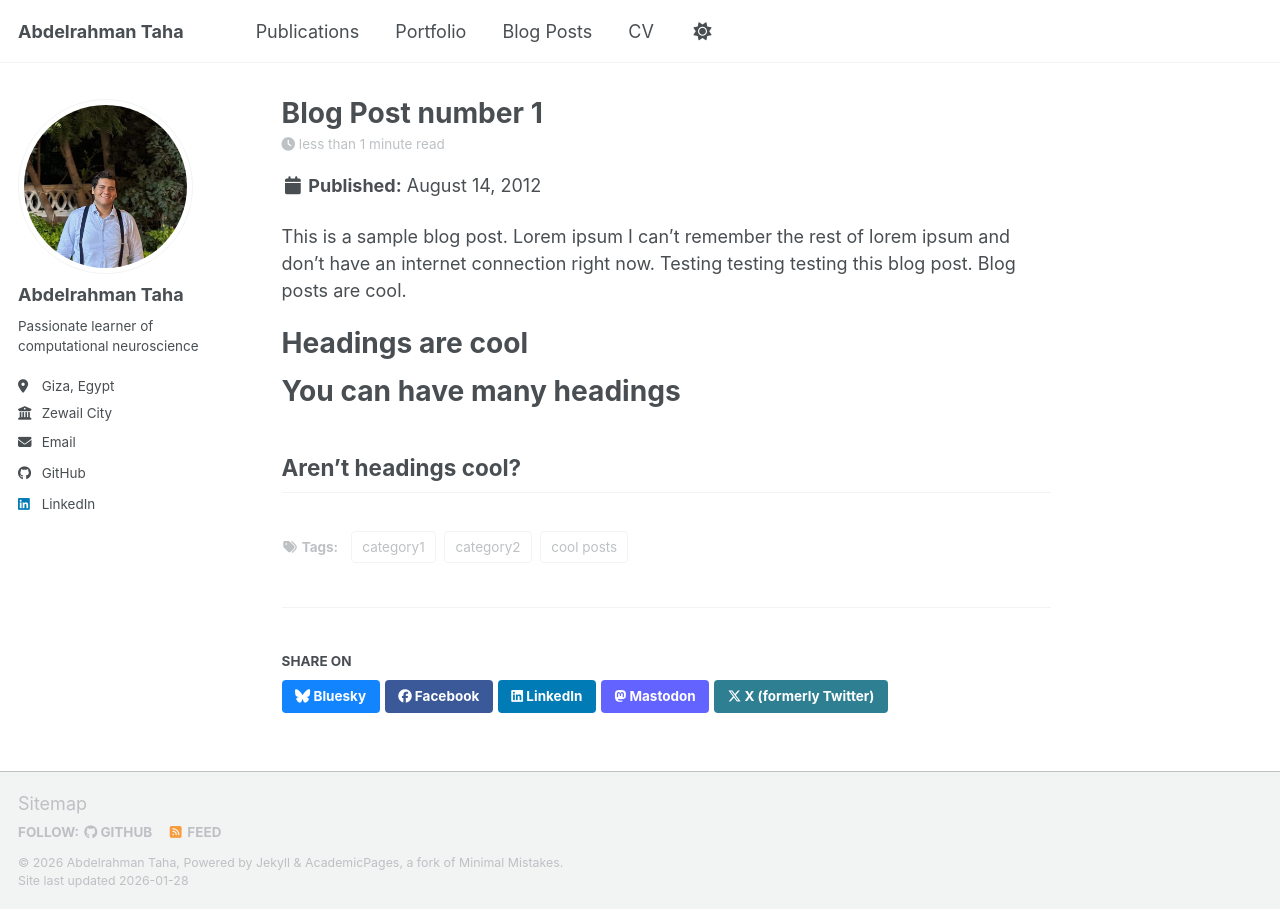
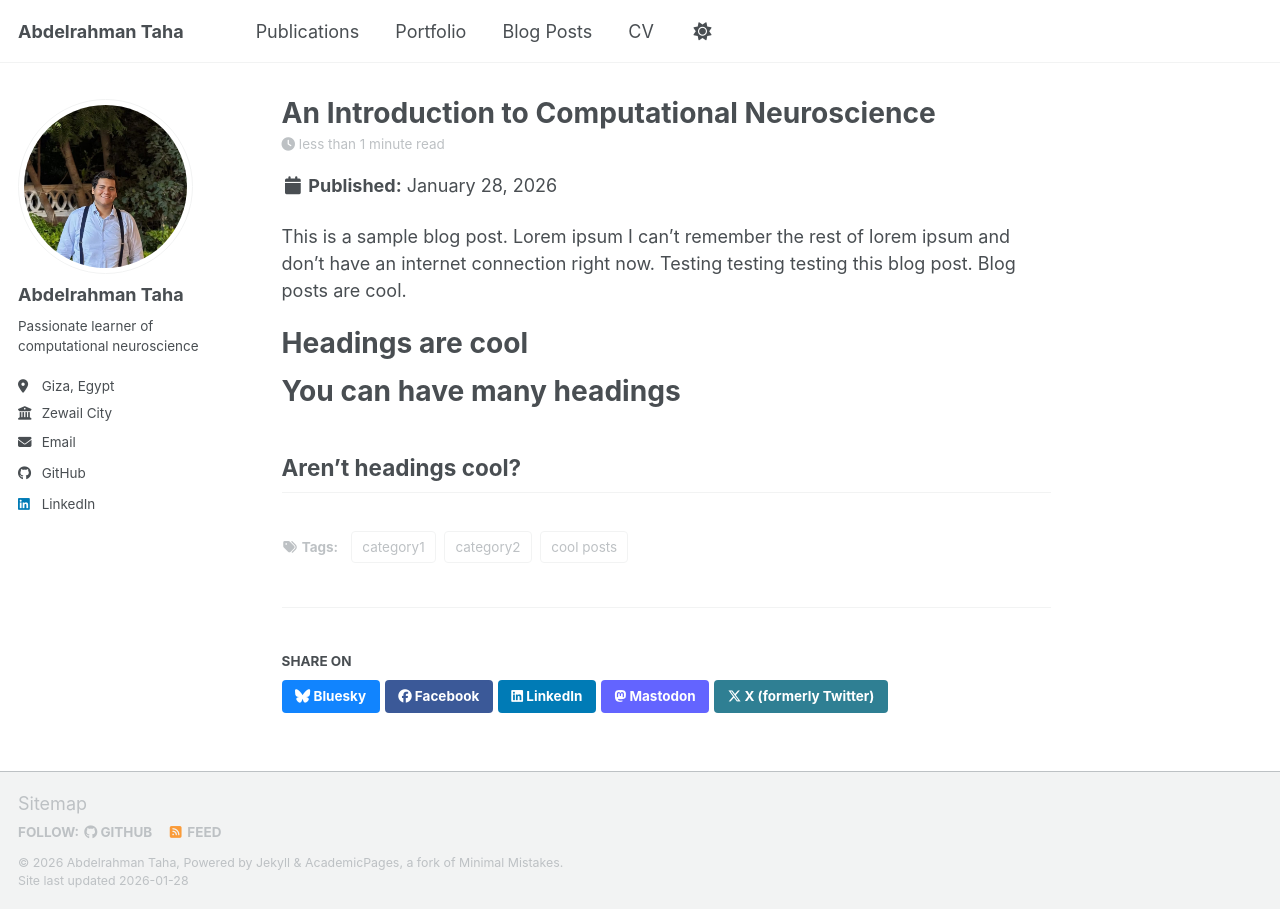
Before and after one commit to Hacker1one/hacker1one.github.io, a Jekyll site: the page built from _posts/2012-08-14-blog-post-1.md, in a window 1280 px wide. Built offline with Jekyll 4.4.1, drawn with Linux system fonts in a browser that asks for light colours; a script bundle is joined from its source files by our own code; library files that are not in the unit come from our copies.

Commit message:
Update 2012-08-14-blog-post-1.md

```diff
--- a/_posts/2012-08-14-blog-post-1.md
+++ b/_posts/2012-08-14-blog-post-1.md
@@ -1,7 +1,7 @@
 ---
-title: 'Blog Post number 1'
-date: 2012-08-14
-permalink: /posts/2012/08/blog-post-1/
+title: 'An Introduction to Computational Neuroscience'
+date: 2026-01-28
+permalink: /posts/2026/01/An Introduction to Computational Neuroscience/
 tags:
   - cool posts
   - category1
```
